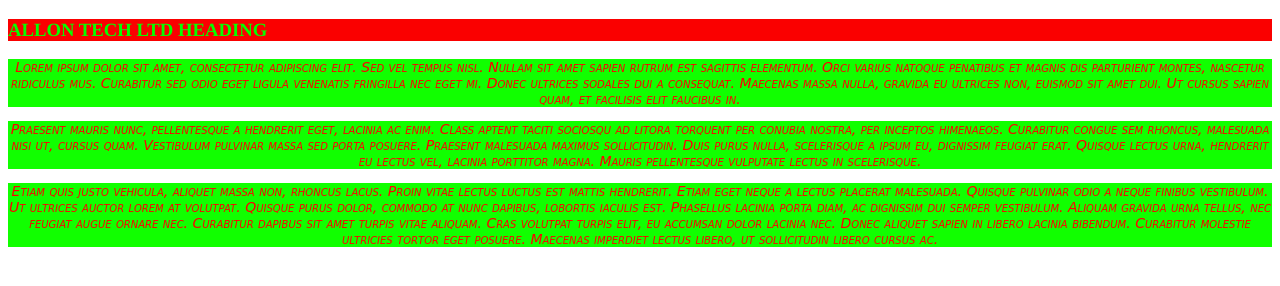
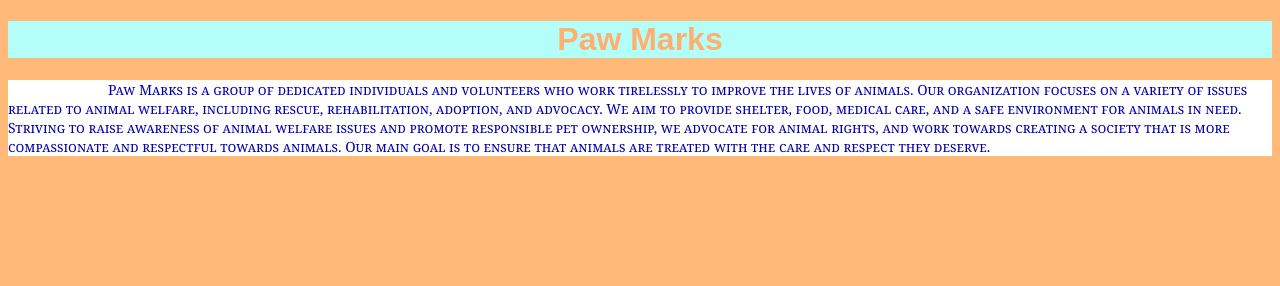
Before and after one commit to linuxrocks-00/linuxrocks-00.github.io, a plain HTML site: page index.html in a window 1280 px wide. Drawn offline with Linux system fonts and the light colour scheme.

Commit message:
Update index.html

```diff
--- a/index.html
+++ b/index.html
@@ -1,24 +1,20 @@
 <!DOCTYPE html>
-<!-- saved from url=(0129)file:///C:/Users/DELL/Desktop/Jonathan/Factory%20Reset/backup/MANUAL/INTERNALMANUAL/WhatsApp/Media/WhatsApp%20Documents/index.htm -->
-<html><head><meta http-equiv="Content-Type" content="text/html; charset=windows-1252">
+<html>
+<head>
 <!-- HTML Codes by Quackit.com -->
 <title>
-AllOn Technologies Limited</title>
+Paw Marks</title>
 <meta name="viewport" content="width=device-width, initial-scale=1">
-<meta name="description" content="Site Trial">
+<meta name="keywords" content="animal,rescue,shelter,pets,adopt,save,shelter">
+<meta name="description" content="A group of dedicated individuals and volunteers who work tirelessly to improve the lives of animals. ">
 <style>
-body {background-color:#ffffff;background-repeat:no-repeat;background-position:top left;background-attachment:fixed;}
-h3{font-family:Times, serif;font-variant:small-caps;color:#04ff00;background-color:#fa0000;}
-p {text-align:center;font-family:Cursive;font-size:14px;font-style:italic;font-weight:normal;font-variant:small-caps;color:#ff0000;background-color:#11ff00;}
+body {background-color:#ffba7a;background-repeat:no-repeat;background-position:top left;background-attachment:fixed;}
+h1{text-align:center;font-family:Arial, sans-serif;color:#ffb070;background-color:#b4fef9;}
+p {font-family:Georgia, serif;font-size:14px;font-style:normal;font-weight:normal;font-variant:small-caps;text-indent:100px;color:#0300ad;background-color:#ffffff;}
 </style>
 </head>
 <body>
-<h3>ALLON TECH LTD HEADING</h3>
-<p>Lorem ipsum dolor sit amet, consectetur adipiscing elit. Sed vel tempus nisl. Nullam sit amet sapien rutrum est sagittis elementum. Orci varius natoque penatibus et magnis dis parturient montes, nascetur ridiculus mus. Curabitur sed odio eget ligula venenatis fringilla nec eget mi. Donec ultrices sodales dui a consequat. Maecenas massa nulla, gravida eu ultrices non, euismod sit amet dui. Ut cursus sapien quam, et facilisis elit faucibus in.</p>
-<p></p>
-<p>Praesent mauris nunc, pellentesque a hendrerit eget, lacinia ac enim. Class aptent taciti sociosqu ad litora torquent per conubia nostra, per inceptos himenaeos. Curabitur congue sem rhoncus, malesuada nisi ut, cursus quam. Vestibulum pulvinar massa sed porta posuere. Praesent malesuada maximus sollicitudin. Duis purus nulla, scelerisque a ipsum eu, dignissim feugiat erat. Quisque lectus urna, hendrerit eu lectus vel, lacinia porttitor magna. Mauris pellentesque vulputate lectus in scelerisque.</p>
-<p></p>
-<p>Etiam quis justo vehicula, aliquet massa non, rhoncus lacus. Proin vitae lectus luctus est mattis hendrerit. Etiam eget neque a lectus placerat malesuada. Quisque pulvinar odio a neque finibus vestibulum. Ut ultrices auctor lorem at volutpat. Quisque purus dolor, commodo at nunc dapibus, lobortis iaculis est. Phasellus lacinia porta diam, ac dignissim dui semper vestibulum. Aliquam gravida urna tellus, nec feugiat augue ornare nec. Curabitur dapibus sit amet turpis vitae aliquam. Cras volutpat turpis elit, eu accumsan dolor lacinia nec. Donec aliquet sapien in libero lacinia bibendum. Curabitur molestie ultricies tortor eget posuere. Maecenas imperdiet lectus libero, ut sollicitudin libero cursus ac.</p>
-
-
-</body></html>
+<h1>Paw Marks</h1>
+<p>Paw Marks is a group of dedicated individuals and volunteers who work tirelessly to improve the lives of animals. Our organization focuses on a variety of issues related to animal welfare, including rescue, rehabilitation, adoption, and advocacy. We aim to provide shelter, food, medical care, and a safe environment for animals in need. Striving to raise awareness of animal welfare issues and promote responsible pet ownership, we advocate for animal rights, and work towards creating a society that is more compassionate and respectful towards animals. Our main goal is to ensure that animals are treated with the care and respect they deserve.</p>
+</body>
+</html>
```
